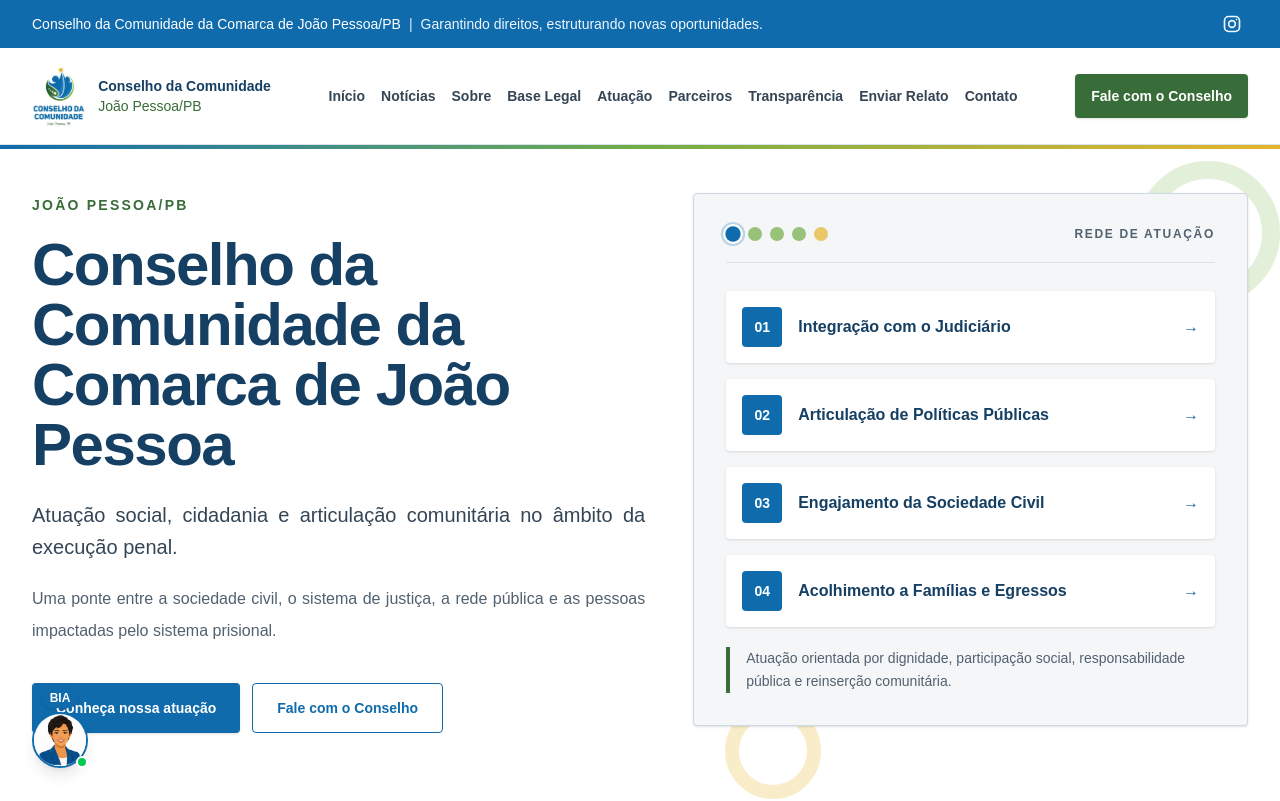
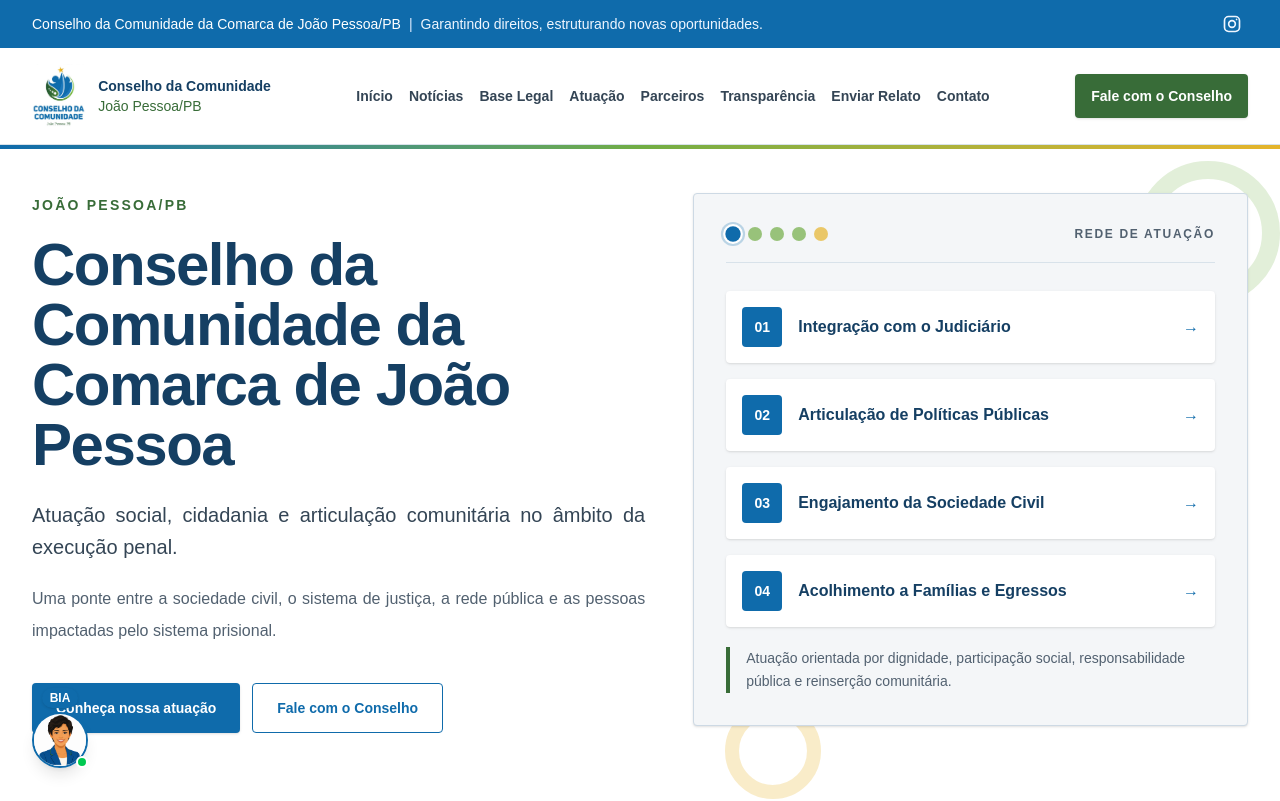
Before and after one commit to robsonlopespb1-ux/site-conselho-comunidade-jp, a Next.js app: page / in a window 1280 px wide. Shown: the top 801 px of the page. Built offline with nearby package versions, Linux system fonts and the light colour scheme.

Commit message:
feat: remove link Sobre do menu (secao mantida na Home)

```diff
--- a/src/components/Header.tsx
+++ b/src/components/Header.tsx
@@ -6,7 +6,6 @@ import { ContactButton } from "@/components/ContactButton";
 const navItems = [
   { label: "Início", href: "#inicio" },
   { label: "Notícias", href: "#noticias" },
-  { label: "Sobre", href: "#sobre" },
   { label: "Base Legal", href: "#base-legal" },
   { label: "Atuação", href: "#atuacao" },
   { label: "Parceiros", href: "#parceiros" },
```
